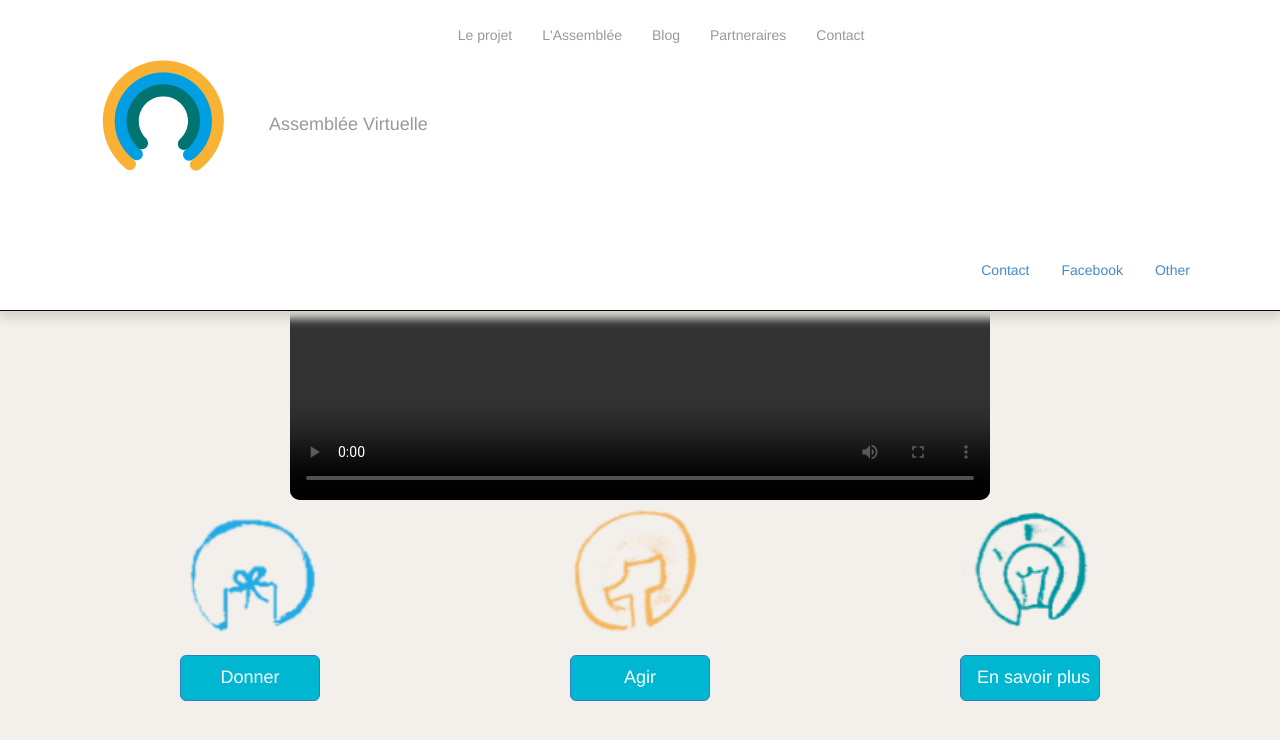
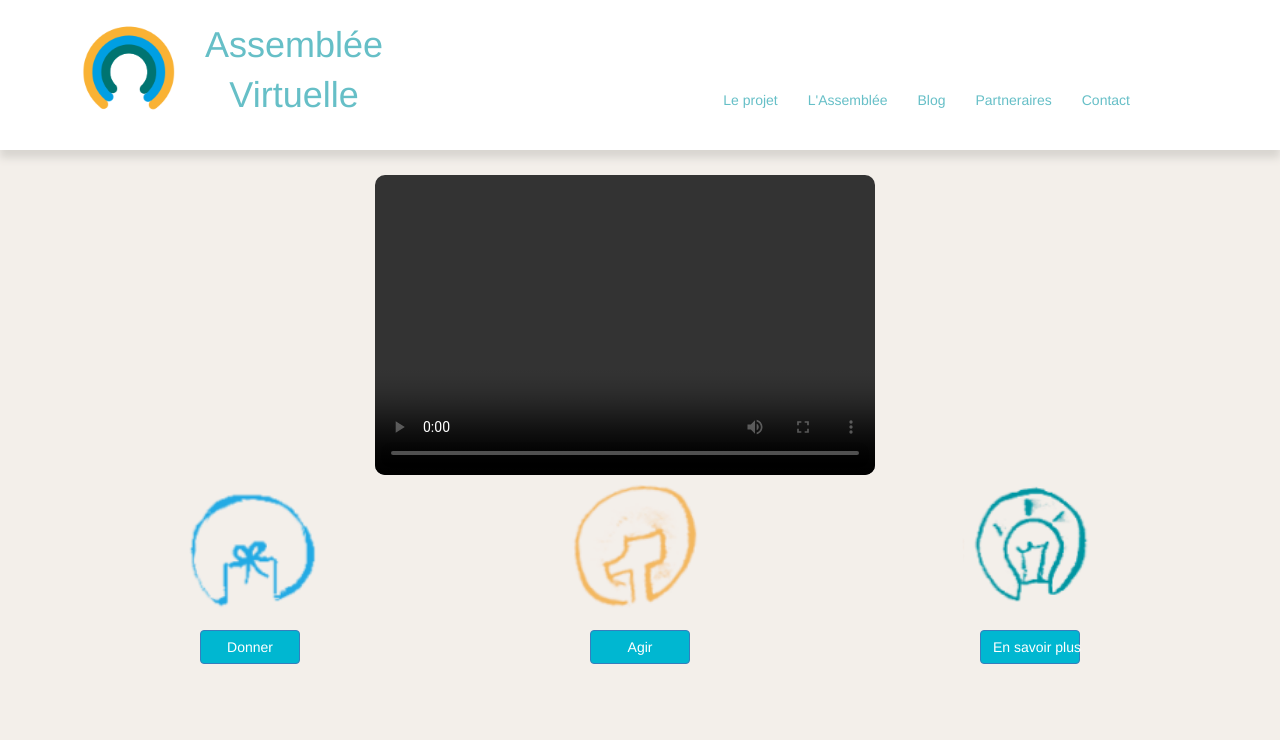
Before and after one commit to assemblee-virtuelle/assemblee-virtuelle-org, a plain HTML site: page index.html in a window 1280 px wide. Drawn offline with Linux system fonts and the light colour scheme.

Commit message:
Still working on index page

```diff
--- a/includes/css/base.css
+++ b/includes/css/base.css
@@ -9,15 +9,15 @@ body {
 }
 
 #header {
-	width:100%;
-	/*background-color: #007e74*/
-	background-color: #ffffff;
-	margin-bottom: 15px;
-	box-shadow: 0px 8px 8px #d8d5d0; /*007e74;*/
+}
+
+#header .logo {
+	width: 150px;
+	height: 150px;
 }
 
 #header .container {
-	padding:    10px;
+	height: 150px;
 	text-align: center;
 }
 
@@ -31,26 +31,61 @@ body {
 	text-decoration: none;
 }
 
-/*#header .container .navigation-links {
-	width: 200px;
-	float: right;
-	display: block;
+#header .container a:hover {
+	color: #0095a1;
 }
 
-#header .container ul > li {
-	float: none;
-	display: block;
+.navbar-header .navbar-brand {
+	padding: 0px;
+	color: #66bfc7;
 }
 
-#header .container a {
-	color: #999999
+.navbar-header .navbar-brand h1 {
+	margin-top: 25px;
+	height: 100px;
+	display: block;
+	float: right;
 }
 
-.navbar-header-image img{
-	border-radius: 10px;
+.navbar-header .navbar-brand .title-line {
+	display: block;
+	margin-bottom: 10px;
 }
 
-@media (min-width: 768px) {
+.navbar .container .navbar-collapse .navbar-nav {
+	height: 150px;
+	line-height: 150px;
+	margin-top: 0px;
+	margin-right: 50px;
+}
+
+.navbar .container .navbar-collapse .navbar-nav li a {
+	margin: 0px;
+	height: 150px;
+	line-height: 150px;
+	padding-top: 25px;
+	color: #66bfc7;
+}
+
+#header {
+	border: none;
+	height: 150px;
+	width:100%;
+	/*background-color: #007e74*/
+	background-color: #ffffff;
+	margin-bottom: 15px;
+	box-shadow: 0px 8px 8px #d8d5d0; /*007e74;*/
+}
+
+.navbar . li a:hover{
+	color: #0095a1;
+}
+
+.navbar .navbar-nav li a:hover{
+	color: #0095a1;
+}
+
+/*@media (min-width: 768px) {
 	.container > .navbar-header {
 		float: none;
 	}
@@ -62,15 +97,15 @@ body {
 		height: 100px;
 		border-radius: 5px 5px 5px 5px;
 	}
-}
-
-.navbar-collapse {
-	padding-left: 0px;
-	padding-right: 0px;
 }*/
 
 .content-wrapper {
 	margin-left: 0;
+	margin-top: 175px;
+}
+
+#video-main {
+	margin-top: 175px;
 }
 
 .panel {
@@ -125,8 +160,6 @@ body {
 #blog:target ~ #header #navigation #link-blog,
 #partners:target ~ #header #navigation #link-partners,
 #contact:target ~ #header #navigation #link-contact {
-	background: #000;
-	color: #fff;
 }
 
 button {
--- a/index.html
+++ b/index.html
@@ -11,7 +11,6 @@
 
 		<!-- Bootstrap Core CSS -->
 		<link href="./library/bootstrap/css/bootstrap.css" rel="stylesheet">
-
 		<!-- Custom style for this page -->
 		<link href="includes/css/base.css" rel="stylesheet">
 	</head>
@@ -32,7 +31,7 @@
 
 		#call-to-action button {
 			background-color: #00b7d1;
-			width: 140px;
+			width: 100px;
 			margin: 10px;
 
 		}
@@ -46,12 +45,17 @@
 		<div class="container">
 			<div class="navbar-header">
 				<a class="navbar-brand" href="#">
-					<img src="./includes/img/logo_av1.png" alt="Logo AV" />
-					Assemblée Virtuelle
+					<img class="logo" src="./includes/img/logo_av1.png" alt="Logo AV" />
+					<h1>
+						<span class="title-line">
+							Assemblée
+						</span>
+						Virtuelle
+					</h1>
 				</a>
 			</div>
 			<div class="collapse navbar-collapse">
-				<ul class="nav navbar-nav">
+				<ul class="nav navbar-nav pull-right">
 					<li><a id="link-project" href="#project">Le projet</a></li>
 					<li><a id="link-assembly" href="#assembly">L'Assemblée</a></li>
 					<li><a id="link-blog" href="#blog">Blog</a></li>
@@ -59,7 +63,7 @@
 					<li><a id="link-contact" href="#contact">Contact</a></li>
 				</ul>
 			</div>
-			<div class="navbar-header-share">
+			<!-- <div class="navbar-header-share">
 				<div id="navigation-links" class="container">
 					<ul class="nav nav-pills pull-right">
 						<li><a href="#">Contact</a></li>
@@ -67,19 +71,17 @@
 						<li><a href="#">Other</a></li>
 					</ul>
 				</div>
-			</div>
+			</div>-->
 		</div>
 	</div>
 
-	<div class="container">
-	      <div class="container">
-		<video controls width="700" height="500">
+      <div id="video-main" class="row col-lg-12">
+		<video controls width="500" height="300">
 		<!--	<source src="plass.mp4" type="video/mp4" />
 			<source src="http://thesuperheroblueprint.com/videos/Sequence1.webm" type='video/webm' />
 -->
-			L'union fait la force
+			Les liens font la force
 		</video>
-		</div>
 	</div>
 	<div class="container marketing">
 		<div class="row" id="call-to-action">
@@ -88,7 +90,7 @@
 					<img src="./includes/img/av_gift.png" alt="Bouton d'action de don à Assemblée Virtuelle" />
 				</a>
 				<p>
-					<button type="button" class="btn btn-primary btn-lg">Donner</button>
+					<button type="button" class="btn btn-primary">Donner</button>
 				</p>
 			</div>
 			<div class="col-lg-4 action">
@@ -96,7 +98,7 @@
 					<img src="./includes/img/av_action.png" alt="Bouton de soutien actif à Assemblée Virtuelle" />
 				</a>
 				<p>
-					<button type="button" class="btn btn-primary btn-lg">Agir</button>
+					<button type="button" class="btn btn-primary">Agir</button>
 				</p>
 			</div>
 			<div class="col-lg-4 action">
@@ -104,7 +106,7 @@
 					<img src="./includes/img/av_more.png" alt="Bouton d'accès à plus d'informations à propos d'Assemblée Virtuelle" />
 				</a>
 				<p>
-					<button type="button" class="btn btn-primary btn-lg">En savoir plus</button>
+					<button type="button" class="btn btn-primary">En savoir plus</button>
 				</p>
 			</div>
 		</div>
```
